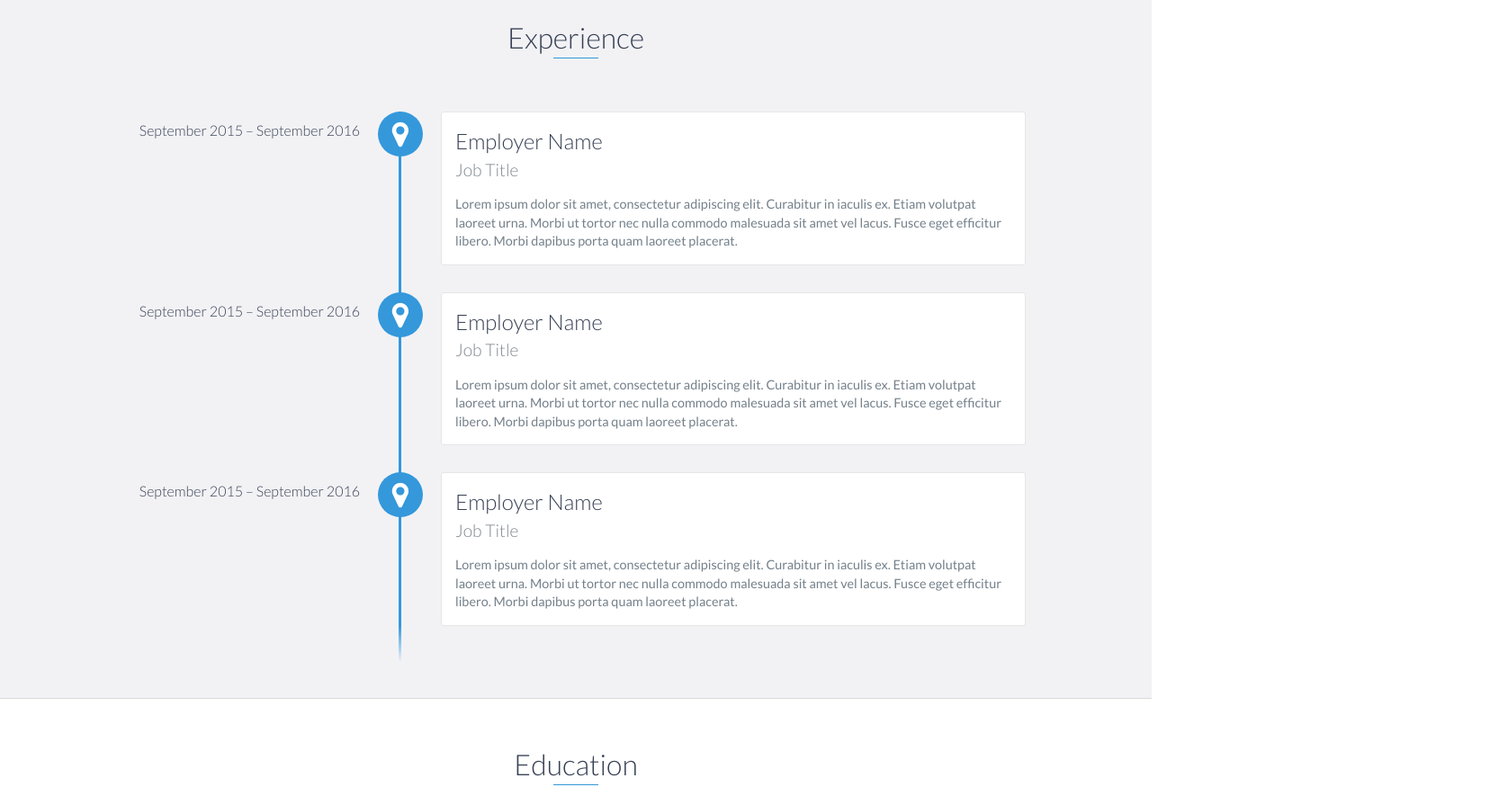
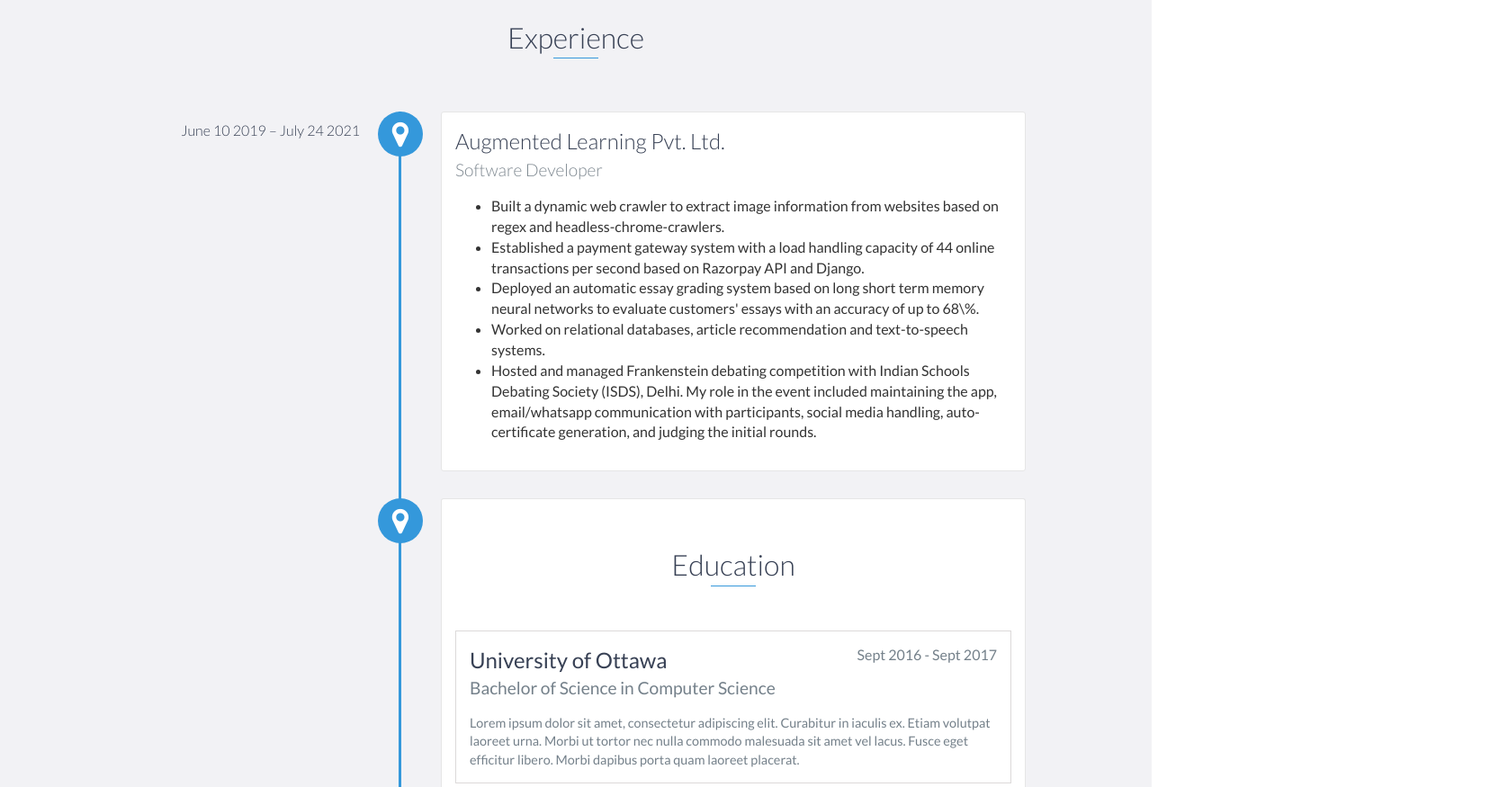
Before and after one commit to Sachinjha469/sachinjha.github.io, a website: page index.html in a window 1280 px wide. Shown: the part 1060-1935 px from the top of the page at 90% size, 1676 px wide, since content can reach past the window. Drawn offline with nearby package versions, Linux system fonts and the light colour scheme.

Commit message:
Added Job description Part

```diff
--- a/index.html
+++ b/index.html
@@ -86,31 +86,19 @@
     <div id="experience" class="background-alt">
         <h2 class="heading">Experience</h2>
         <div id="experience-timeline">
-            <div data-date="September 2015 – September 2016">
-                <h3>Employer Name</h3>
-                <h4>Job Title</h4>
+            <div data-date="June 10 2019 – July 24 2021">
+                <h3>Augmented Learning Pvt. Ltd.</h3>
+                <h4>Software Developer</h4>
                 <p>
-                    Lorem ipsum dolor sit amet, consectetur adipiscing elit. Curabitur in iaculis ex. Etiam volutpat laoreet urna. Morbi ut tortor nec nulla commodo malesuada sit amet vel lacus. Fusce eget efficitur libero. Morbi dapibus porta quam laoreet placerat.
-                </p>
+			<ul>
+                   <li> Built a dynamic web crawler to extract image information from websites based on regex and headless-chrome-crawlers. </li>
+      <li> Established a payment gateway system with a load handling capacity of 44 online transactions per second based on Razorpay API and Django.</li>
+      <li> Deployed an automatic essay grading system based on long short term memory neural networks to evaluate customers' essays with an accuracy of up to 68\%.</li>
+				<li> Worked on relational databases, article recommendation and text-to-speech systems.</li>
+				<li>Hosted and managed Frankenstein debating competition with Indian Schools Debating Society (ISDS), Delhi.  My role in the event included maintaining the app, email/whatsapp communication with participants, social media handling, auto-certificate generation, and judging the initial rounds.</li>
+		    </ul>
             </div>
 
-            <div data-date="September 2015 – September 2016">
-                <h3>Employer Name</h3>
-                <h4>Job Title</h4>
-                <p>
-                    Lorem ipsum dolor sit amet, consectetur adipiscing elit. Curabitur in iaculis ex. Etiam volutpat laoreet urna. Morbi ut tortor nec nulla commodo malesuada sit amet vel lacus. Fusce eget efficitur libero. Morbi dapibus porta quam laoreet placerat.
-                </p>
-            </div>
-
-            <div data-date="September 2015 – September 2016">
-                <h3>Employer Name</h3>
-                <h4>Job Title</h4>
-                <p>
-                    Lorem ipsum dolor sit amet, consectetur adipiscing elit. Curabitur in iaculis ex. Etiam volutpat laoreet urna. Morbi ut tortor nec nulla commodo malesuada sit amet vel lacus. Fusce eget efficitur libero. Morbi dapibus porta quam laoreet placerat.
-                </p>
-            </div>
-        </div>
-    </div>
     <!-- End #experience -->
 
     <div id="education">
```
